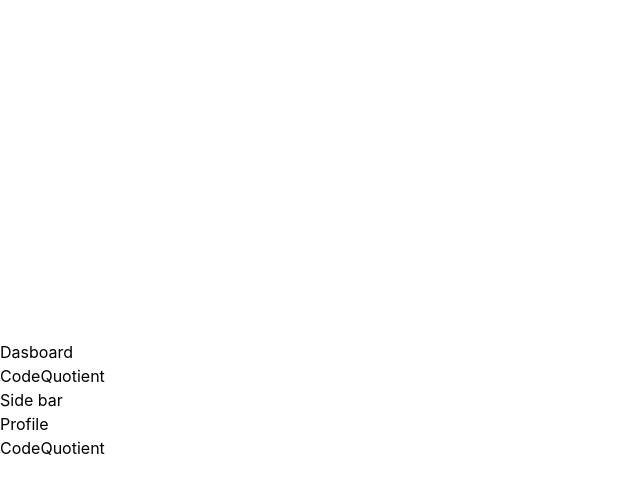
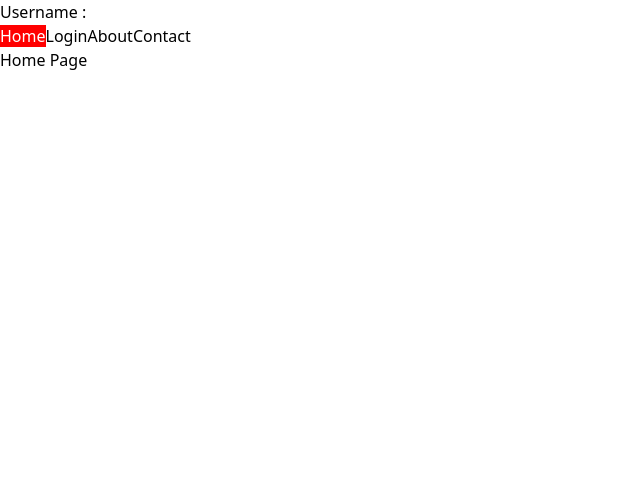
Before and after one commit to baljeetmatta/batchEReact, a React (Vite) app: page / in a window 1280 px wide. Shown: the top 492 px of the page, without its empty margins (0-640 px from the left). Built offline with nearby package versions, Linux system fonts and the light colour scheme.

Commit message:
21032025

```diff
--- a/src/App.tsx
+++ b/src/App.tsx
@@ -1,229 +1,267 @@
-import UserDashboard from "./components/UserDashboard";
+// import UserDashboard from "./components/UserDashboard";
 
+import { NavLink, Outlet, Route, Routes } from "react-router-dom";
+import Home from "./components/Home";
+import LoginScreen from "./components/LoginScreen";
+import About from "./components/About";
+import Contact from "./components/Contact";
+import { LoginContext } from "./components/LoginContext";
+
+// function App(){
+//   return (
+//     <>
+//     <UserDashboard/>
+//     </>
+//   )
+// }
+// export default App;
+
+
+// // import Posts from "./components/Posts";
+
+// // function App(){
+// //   return (
+// //     <>
+// //     <Posts/>
+// //     </>
+// //   )
+// // }
+// // export default App;
+// // // // //  //import './App.css'
+// // // // // import Banner from './Banner';
+// // // // //  //import Greeting from './Greeting';
+// // // // //  import Button from './Button';
+// // // // // import Controls from './Controls';
+// // // // // import Parent from './Parent';
+// // // // // import State from './State';
+
+// // // import { createBrowserRouter, RouterProvider } from "react-router-dom"
+// // // import Home from "./components/Home"
+// // // import About from "./components/About"
+// // // import Jobs, { fetchData } from "./components/Jobs"
+// // // import { fetchDetails } from "./components/JobDetails"
+
+// // // // import { Route, Routes } from "react-router-dom";
+// // // // import Button from "./Button";
+// // // // import CTimer from "./CTimer";
+// // // // import Controls from "./Controls";
+// // // // import Home from "./components/Home";
+// // // // import Contact from "./components/Contact";
+// // // // import About from "./components/About";
+// // // // import Navbar from "./components/Navbar";
+// // // // import Login from "./Login";
+// // // // import MasterLayout from "./components/MasterLayout";
+
+// // // // // import UI from './UI';
+// // // // //  function clickHandlerSend(e:React.MouseEvent){
+
+// // // // //   let target=e.target as HTMLButtonElement;
+
+// // // // //   alert("clicked on  button "+target.innerText)
+// // // // //  }
+// // // // //  function clickHandlerClick(e:MouseEvent){
+// // // // //    let target= e.target as HTMLButtonElement;
+// // // // //   alert("clicked on  button" +target.innerText)
+
+// // // // //  }
+// // // // //  function App()
+// // // // //  {
+// // // // //   return (
+
+// // // // //    <>
+
+
+// // // // //    {/* <State name="Code"/> */}
+
+// // // // //    {/* <UI/> */}
+// // // // //    {/* <Parent/> */}
+
+// // // // //     {/* <Banner/> */}
+// // // // //     {/* Welcome to React
+// // // // //     <Controls/> */}
+// // // // //     {/* <Button value="Send" click={clickHandlerSend}/>
+// // // // //     <Button value="Click" click={clickHandlerClick}/> */}
+
+// // // // //     {/* <Greeting/>
+// // // // //     <Greeting/> */}
+
+// // // // //     </>
+// // // // //   )
+// // // // //  }
+// // // // //  export default App;
+// // // // // // import Greet from './Greet'
+
+// // // // // // function App()
+// // // // // // {
+// // // // // //   let data=10;
+// // // // // //   return (
+// // // // // //     <>
+
+
+// // // // // //     Welcome to App
+// // // // // //     <br/>
+
+
+// // // // // //     <Greet name="CodeQuotient" years={data}>
+// // // // // //     <Test/>
+
+// // // // // //       </Greet>
+// // // // // //     {/* <Greet name="Chitkara" />
+// // // // // //     <Greet/> */}
+
+// // // // // //     </>
+// // // // // //   )
+// // // // // // }
+// // // // // // function Test()
+// // // // // // {
+// // // // // //   return (
+// // // // // //     <>
+// // // // // //     Test Component
+// // // // // //     </>
+// // // // // //   )
+// // // // // // }
+// // // // // // export default App
+
+// // // // // // import testObj from "./data.json";
+
+// // // // // // function App() {
+
+// // // // // //   let data="Hello to data";
+// // // // // //   let arrData:string[]=["First","Second","Third"];
+// // // // // // //  let obj:{name:string,age:number}={
+// // // // // // //   name:"Test",
+// // // // // // //   age:30
+
+// // // // // // //  };
+// // // // // // type objectType={
+// // // // // //   name:string,
+// // // // // //   age:number
+// // // // // // };
+// // // // // // let obj:objectType={name:"Test",age:30};
+
+// // // // // // //let arrObj:objectType[]=testObj;
+
+
+
+// // // // // //   return (
+// // // // // //     <>
+// // // // // //       <div>
+// // // // // //         Welcome to react {data}
+// // // // // //         {
+// // // // // //           arrData.map((item)=>{
+// // // // // //             return <p>{item}</p>
+// // // // // //           })
+// // // // // //         }
+// // // // // //         {obj.name}
+// // // // // //       </div>
+// // // // // //       <p>Hello</p>
+// // // // // //       <ul>
+// // // // // //       {
+// // // // // //         testObj.map((item)=>{
+// // // // // //             return <li>{item.name}-{item.age}</li>
+// // // // // //         })
+// // // // // //       }
+// // // // // //       </ul>
+// // // // // //     </>
+// // // // // //   )
+// // // // // // }
+
+// // // // // // export default App
+
+// // // // const App=()=>{
+// // // //   return (
+// // // //     <>
+
+// // // //     <div>Menu Area</div>
+// // // //     {/* <Navbar/> */}
+// // // // {/* <Routes>
+// // // //   <Route path="/" element={<Home/>}/>
+// // // //   <Route path="/about/:id" element={<About/>}/>
+// // // //   <Route path="/contact" element={<Contact/>}/>
+// // // //   <Route path="/login" element={<Login/>}/>
+// // // //   <Route path="/products/" element={<MasterLayout/>}>
+// // // //     <Route path="cloth" element={<div>Cloth</div>}></Route>
+// // // //     <Route path="elect" element={<div>Elect</div>}></Route>
+
+// // // //   </Route>
+// // // // </Routes> */}
+// // // // <div>Another Content</div>
+// // // //     {/* <Controls/> */}
+
+// // // //     {/* <Routes>
+// // // //       <Route path="/" element={<div>Home Page</div>}></Route>
+// // // //     <Route path="/timer" element={<CTimer/>}/>
+
+// // // //     </Routes> */}
+// // // //     </>
+// // // //   )
+// // // // }
+// // // // export default App;
+// // // const router=createBrowserRouter([
+// // //   //single route
+// // //   {
+// // //     path:"/",
+// // //     element:<Home/>
+
+// // //   },
+// // //   {
+// // //     path:"/about",
+// // //     element:<About/>
+
+// // //   },
+// // //   {
+// // //     path:"/jobs",
+// // //     element:<Jobs/>,
+// // //     loader:fetchData
+// // //   }
+// // //   ,
+// // //   {
+// // //     path:"/jobdetails",
+// // //     element:<Jobs/>,
+// // //     loader:fetchDetails
+
+// // //   }
+// // // ])
+// // // function App()
+// // // {
+// // //   return (
+// // //     <>
+// // //     <div>Content</div>
+// // //     <RouterProvider router={router}/>
+
+
+// // //     </>
+// // //   )
+// // // }
+// // // export default App;
+
+import { useState } from "react";
+import PrivateRoute from "./PrivateRoute";
 function App(){
+
+  const [name,setName]=useState<string|undefined>(undefined);
+
   return (
     <>
-    <UserDashboard/>
+    Username :{name}
+    <ul className="flex grid-4">
+      <li><NavLink to="/" >Home</NavLink></li>
+      <li><NavLink to="/login" >Login</NavLink></li>
+      <li><NavLink to="/about" >About</NavLink></li>
+      <li><NavLink to="/contact" >Contact</NavLink></li>
+
+    </ul>
+    <LoginContext.Provider value={{name,setName}}>
+    <Routes>
+      <Route path="/" element={<Home/>}/>
+      <Route path="/login" element={<LoginScreen/>}/>
+      <Route path="/" element={<PrivateRoute><Outlet/></PrivateRoute>}>
+      <Route path="about" element={<About/>}/>
+      <Route path="contact" element={<Contact/>}/>
+      </Route>
+    </Routes>
+    </LoginContext.Provider>
     </>
   )
 }
 export default App;
-
-
-// import Posts from "./components/Posts";
-
-// function App(){
-//   return (
-//     <>
-//     <Posts/>
-//     </>
-//   )
-// }
-// export default App;
-// // // //  //import './App.css'
-// // // // import Banner from './Banner';
-// // // //  //import Greeting from './Greeting';
-// // // //  import Button from './Button';
-// // // // import Controls from './Controls';
-// // // // import Parent from './Parent';
-// // // // import State from './State';
-
-// // import { createBrowserRouter, RouterProvider } from "react-router-dom"
-// // import Home from "./components/Home"
-// // import About from "./components/About"
-// // import Jobs, { fetchData } from "./components/Jobs"
-// // import { fetchDetails } from "./components/JobDetails"
-
-// // // import { Route, Routes } from "react-router-dom";
-// // // import Button from "./Button";
-// // // import CTimer from "./CTimer";
-// // // import Controls from "./Controls";
-// // // import Home from "./components/Home";
-// // // import Contact from "./components/Contact";
-// // // import About from "./components/About";
-// // // import Navbar from "./components/Navbar";
-// // // import Login from "./Login";
-// // // import MasterLayout from "./components/MasterLayout";
-
-// // // // import UI from './UI';
-// // // //  function clickHandlerSend(e:React.MouseEvent){
-
-// // // //   let target=e.target as HTMLButtonElement;
-
-// // // //   alert("clicked on  button "+target.innerText)
-// // // //  }
-// // // //  function clickHandlerClick(e:MouseEvent){
-// // // //    let target= e.target as HTMLButtonElement;
-// // // //   alert("clicked on  button" +target.innerText)
-
-// // // //  }
-// // // //  function App()
-// // // //  {
-// // // //   return (
-
-// // // //    <>
-
-
-// // // //    {/* <State name="Code"/> */}
-
-// // // //    {/* <UI/> */}
-// // // //    {/* <Parent/> */}
-
-// // // //     {/* <Banner/> */}
-// // // //     {/* Welcome to React
-// // // //     <Controls/> */}
-// // // //     {/* <Button value="Send" click={clickHandlerSend}/>
-// // // //     <Button value="Click" click={clickHandlerClick}/> */}
-
-// // // //     {/* <Greeting/>
-// // // //     <Greeting/> */}
-
-// // // //     </>
-// // // //   )
-// // // //  }
-// // // //  export default App;
-// // // // // import Greet from './Greet'
-
-// // // // // function App()
-// // // // // {
-// // // // //   let data=10;
-// // // // //   return (
-// // // // //     <>
-
-
-// // // // //     Welcome to App
-// // // // //     <br/>
-
-
-// // // // //     <Greet name="CodeQuotient" years={data}>
-// // // // //     <Test/>
-
-// // // // //       </Greet>
-// // // // //     {/* <Greet name="Chitkara" />
-// // // // //     <Greet/> */}
-
-// // // // //     </>
-// // // // //   )
-// // // // // }
-// // // // // function Test()
-// // // // // {
-// // // // //   return (
-// // // // //     <>
-// // // // //     Test Component
-// // // // //     </>
-// // // // //   )
-// // // // // }
-// // // // // export default App
-
-// // // // // import testObj from "./data.json";
-
-// // // // // function App() {
-
-// // // // //   let data="Hello to data";
-// // // // //   let arrData:string[]=["First","Second","Third"];
-// // // // // //  let obj:{name:string,age:number}={
-// // // // // //   name:"Test",
-// // // // // //   age:30
-
-// // // // // //  };
-// // // // // type objectType={
-// // // // //   name:string,
-// // // // //   age:number
-// // // // // };
-// // // // // let obj:objectType={name:"Test",age:30};
-
-// // // // // //let arrObj:objectType[]=testObj;
-
-
-
-// // // // //   return (
-// // // // //     <>
-// // // // //       <div>
-// // // // //         Welcome to react {data}
-// // // // //         {
-// // // // //           arrData.map((item)=>{
-// // // // //             return <p>{item}</p>
-// // // // //           })
-// // // // //         }
-// // // // //         {obj.name}
-// // // // //       </div>
-// // // // //       <p>Hello</p>
-// // // // //       <ul>
-// // // // //       {
-// // // // //         testObj.map((item)=>{
-// // // // //             return <li>{item.name}-{item.age}</li>
-// // // // //         })
-// // // // //       }
-// // // // //       </ul>
-// // // // //     </>
-// // // // //   )
-// // // // // }
-
-// // // // // export default App
-
-// // // const App=()=>{
-// // //   return (
-// // //     <>
-
-// // //     <div>Menu Area</div>
-// // //     {/* <Navbar/> */}
-// // // {/* <Routes>
-// // //   <Route path="/" element={<Home/>}/>
-// // //   <Route path="/about/:id" element={<About/>}/>
-// // //   <Route path="/contact" element={<Contact/>}/>
-// // //   <Route path="/login" element={<Login/>}/>
-// // //   <Route path="/products/" element={<MasterLayout/>}>
-// // //     <Route path="cloth" element={<div>Cloth</div>}></Route>
-// // //     <Route path="elect" element={<div>Elect</div>}></Route>
-
-// // //   </Route>
-// // // </Routes> */}
-// // // <div>Another Content</div>
-// // //     {/* <Controls/> */}
-
-// // //     {/* <Routes>
-// // //       <Route path="/" element={<div>Home Page</div>}></Route>
-// // //     <Route path="/timer" element={<CTimer/>}/>
-
-// // //     </Routes> */}
-// // //     </>
-// // //   )
-// // // }
-// // // export default App;
-// // const router=createBrowserRouter([
-// //   //single route
-// //   {
-// //     path:"/",
-// //     element:<Home/>
-
-// //   },
-// //   {
-// //     path:"/about",
-// //     element:<About/>
-
-// //   },
-// //   {
-// //     path:"/jobs",
-// //     element:<Jobs/>,
-// //     loader:fetchData
-// //   }
-// //   ,
-// //   {
-// //     path:"/jobdetails",
-// //     element:<Jobs/>,
-// //     loader:fetchDetails
-
-// //   }
-// // ])
-// // function App()
-// // {
-// //   return (
-// //     <>
-// //     <div>Content</div>
-// //     <RouterProvider router={router}/>
-
-
-// //     </>
-// //   )
-// // }
-// // export default App;
--- /dev/null
+++ b/src/PrivateRoute.tsx
@@ -0,0 +1,20 @@
+import { useContext } from "react";
+import { Navigate, Outlet, useNavigate } from "react-router-dom";
+import { LoginContext, UserType } from "./components/LoginContext";
+type PrivateProps={
+    children:React.ReactNode
+}
+const PrivateRoute=(props:PrivateProps)=>{
+const context=useContext<UserType|undefined>(LoginContext);
+//const navigate=useNavigate();
+
+return (
+
+    <>
+    {context?.name?props.children:<Navigate to="/login"/>}
+
+    </>
+)
+
+}
+export default PrivateRoute;
--- /dev/null
+++ b/src/basics.js
@@ -0,0 +1,185 @@
+// // // //1. Functions are first-class citizen
+// // // //every entity ->assign to variable, return, argument
+// // // function sayHello()
+// // // {
+// // //     console.log("Hello");
+
+// // // }
+// // // //const fn=sayHello;
+// // // //fn();
+// // // function greet(fn)
+// // // {
+// // //    // console.log(fn());
+// // //    fn();
+// // // }
+// // // //greet(sayHello);
+// // // function say()
+// // // {
+// // //         return function()
+// // //         {
+// // //                 return "Hello";
+// // //         }
+// // // }
+// // // // const f=say();
+
+// // // // console.log(f());
+
+// // // console.log(say()());
+
+// // //Higher order Function
+// // //pure functions
+// // function getNumber(number)
+// // {
+// //     return number*Math.random();
+// // }
+// // function getData(number)
+// // {
+// //     return number*2;
+
+// // }
+// // function add(a,b)
+// // {
+// //     return a+b;
+
+// // }
+// // let minAge=21;
+// // function isEligible(age,minAge)
+// // {
+// //         return age>minAge;
+
+// // }
+// // console.log(isEligible(20));
+
+// // function trim(str)
+// // {
+// //     return str.trim()
+
+// // }
+
+// // const trim=(str)=>{
+// //     return str.trim();
+// // }
+// const trim=str=>str.trim();
+// const toLower=str=>str.toLowerCase();
+
+// import compose from "lodash/fp/compose.js"
+// import pipe from "lodash/fp/pipe.js"
+
+// let str="  Javascript   ";
+// //let output="<div>"+str+"</div>";
+// //let output =`<div>${trim(str)}</div>`
+// // const wrap=str=>`<div>${str}</div>`;
+// // //const output=wrap(toLower(trim(str)));
+// // //const fn=compose(wrap,toLower,trim);
+// // const fn=pipe(trim,toLower,wrap);
+// // const output=fn(str);
+// // console.log(output);
+
+// //const wrap=(element,str)=>`<${element}>${str}</${element}>`;
+// const wrap=element=>str=>`<${element}>${str}</${element}>`;
+// // function wrap(element)
+// // {
+// //     return function(str)
+// //     {
+// //         return `<${element}>${str}</${element}>`;
+
+// //     }
+// // }
+// //const output=wrap(toLower(trim(str)));
+// //const fn=compose(wrap,toLower,trim);
+// const fn=pipe(trim,toLower,wrap("div"));
+// const output=fn(str);
+// console.log(output);
+// //console.log(wrap("span",str));
+
+// //curring
+// //multiple arguments -> single argment
+// // function add(a,b)
+// // {
+// //     return a+b;
+// // }
+// function add(a)
+// {
+//         return function (b)
+//         {
+//             return a+b;
+
+//         }
+// }
+// //console.log(add(20,3));
+
+// //let f=add(5);
+// //let result=f(10);
+// //console.log(result);
+// //console.log(add(5)(10))
+//string immutable
+// let str="Javascript";
+// const nstr=str.toUpperCase();
+// console.log(nstr,str);
+
+//  let person={"name":"Code"};
+//  let data={...person}
+//  data.name="Coding";
+//  console.log(data,person);
+
+// let person={
+//     name:"Code",
+//     age:10,
+//     address:{
+//         city:"ABC"
+//     }
+// }
+// const data={...person}
+// data.name="Test";
+// console.log(data,person);
+// data.address.city="City";
+// console.log(data,person);
+
+// const data={
+//     ...person,
+//     address:{
+//         ...person.address
+//     }
+// }
+// data.address.city="X";
+// console.log(data,person);
+
+
+
+ //foreach( x in person.key)
+// const data=person;//shallow copy
+// data.name="Coding";
+// console.log(data,person);
+// let str="Data";
+// str=str.toLowerCase();
+
+// import {Map} from "immutable"
+// let book=Map({"title":"First Book",isPublished:false});
+// //MAP API - set of fnctions
+// //set,get,toJS
+// //console.log(book.title);
+// //console.log(book);
+// console.log(book.get("title"));
+// book=book.set("isPublished",true);
+// console.log(book.toJS());
+
+import { produce } from "immer";
+
+
+function publish(book)
+{
+   // book.isPublished=true;
+//    const nbook={...book};
+//    nbook.isPublished=true;
+//    return nbook;
+  const nbook=  produce(book,(draftBook)=>{
+        draftBook.isPublished=true;
+
+    })
+    return nbook;
+
+
+}
+
+book=publish(book);
+console.log(nbook,book);
--- /dev/null
+++ b/src/components/LoginContext.ts
@@ -0,0 +1,7 @@
+import { createContext } from "react";
+export type UserType={
+    name:string|undefined,
+    setName:(args:string|undefined)=>void;
+}
+
+export const LoginContext=createContext<UserType|undefined>(undefined);
--- /dev/null
+++ b/src/components/LoginScreen.tsx
@@ -0,0 +1,31 @@
+import { useContext, useRef } from "react";
+import { LoginContext, UserType } from "./LoginContext";
+
+const LoginScreen=()=>{
+    const inputRef=useRef<HTMLInputElement|null>(null);
+const context=useContext<UserType|undefined>(LoginContext);
+    const loginHandler=()=>
+    {
+        context?.setName(inputRef.current?.value);
+
+        //console.log(inputRef.current?.value)
+      //  if(inputRef.current)
+       // inputRef.current.value="Coding"
+    }
+const logoutHandler=()=>{
+    context?.setName(undefined);
+
+}
+    if(context?.name)
+        return <button onClick={logoutHandler}>Logout</button>;
+
+    return (
+        <>
+        <input type="text" ref={inputRef}/>
+        <button onClick={loginHandler}>Login</button>
+        </>
+    )
+
+
+}
+export default LoginScreen;
--- a/src/index.css
+++ b/src/index.css
@@ -1,4 +1,4 @@
- :root {
+ /* :root {
   font-family: Inter, system-ui, Avenir, Helvetica, Arial, sans-serif;
   line-height: 1.5;
   font-weight: 400;
@@ -30,7 +30,7 @@
 h1 {
   font-size: 3.2em;
   line-height: 1.1;
-}
+} */
 .active{
   text-decoration: none;
   background: red;
--- a/src/main.tsx
+++ b/src/main.tsx
@@ -15,7 +15,9 @@
     {/* <App/> */}
     {/* <CTimer/> */}
     {/* <BrowserRouter> */}
+    <BrowserRouter>
     <App/>
+    </BrowserRouter>
     {/* </BrowserRouter> */}
   </StrictMode>,
 )
```
